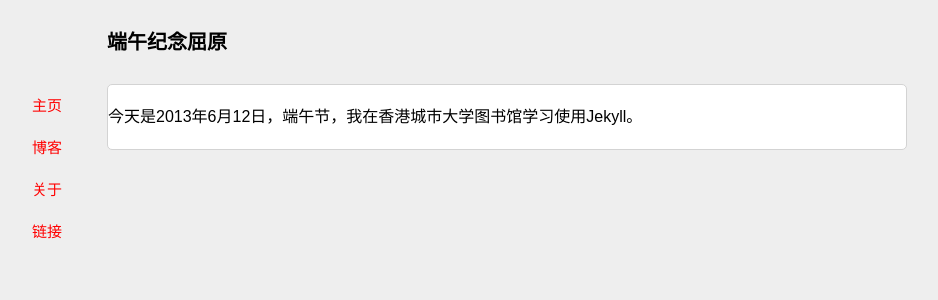
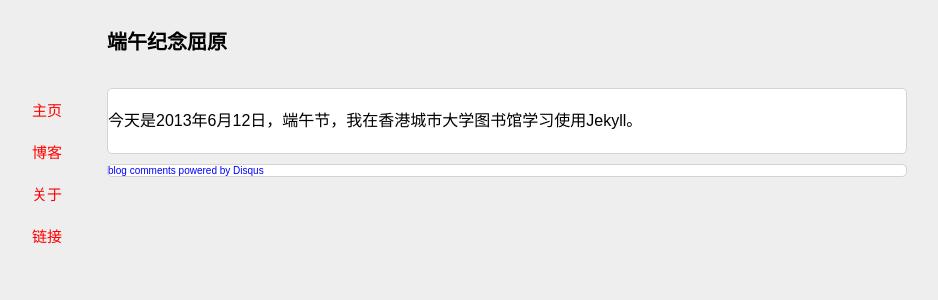
Before and after one commit to chuer/chuer.github.io, a Jekyll site: the page built from _posts/2013-06-12-Dragon-Boat-Festival.md, in a window 1280 px wide. Shown: the top 300 px of the page, without its empty margins (133-1071 px from the left). Built offline with Jekyll 4.4.1, drawn with Linux system fonts in a browser that asks for light colours; comment, search, counter and statistics services are not loaded.

Commit message:
add comments

```diff
--- a/_config.yml
+++ b/_config.yml
@@ -12,3 +12,8 @@ exclude: [".rvmrc", ".rbenv-version", "README.md", "Rakefile", "changelog.md"]
 JB:
   BASE_PATH: false
   ASSET_PATH: false
+
+  comments:
+    provider: disqus
+    disqus:
+      short_name: Yan
--- a/_layouts/default.html
+++ b/_layouts/default.html
@@ -15,9 +15,7 @@
 			<span><a title="home" href="{{ BASE_PATH }}/about.html">关于</a></span>
 			<span><a title="home" href="{{ BASE_PATH }}/link.html">链接</a></span>
 		</nav>
-		<div class="content">
-			{{ content }}
-		</div>
+		{{ content }}
 	</div>
 </body>
 </html>
--- a/_layouts/page.html
+++ b/_layouts/page.html
@@ -2,4 +2,4 @@
 layout: default
 ---
 {% include JB/setup %}
-{{ content }}
+<div class="content">{{ content }}</div>
--- a/_layouts/post.html
+++ b/_layouts/post.html
@@ -2,4 +2,5 @@
 layout: default
 ---
 {% include JB/setup %}
-{{ content }}
+<div class="content">{{ content }}</div>
+<div class="comments">{% include JB/comments %}</div>
--- a/assets/css/basic.css
+++ b/assets/css/basic.css
@@ -37,6 +37,7 @@ header.topbar {
 	padding: .5em 0;
 	text-align: left;
 	margin-bottom: 1em;
+	height: 6em;
 }
 
 nav.slidebar {
@@ -66,5 +67,11 @@ nav a:hover {
 	border-radius: 5px;
 }
 
+.comments {
+	margin-top: 1em;
+	border: 1px solid lightGray;
+	background-color: white;
+	border-radius: 5px;
+}
 
 /* ------- 临时风格 ------- */
```
